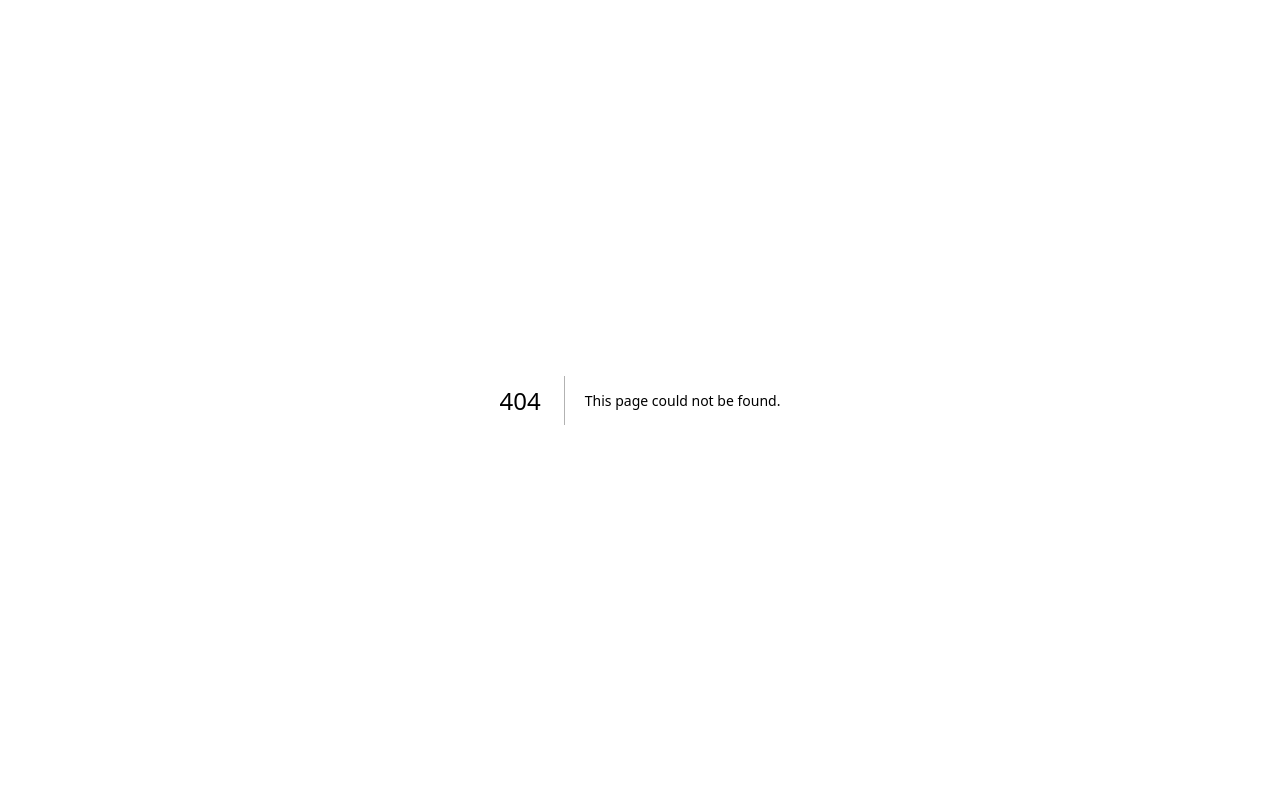
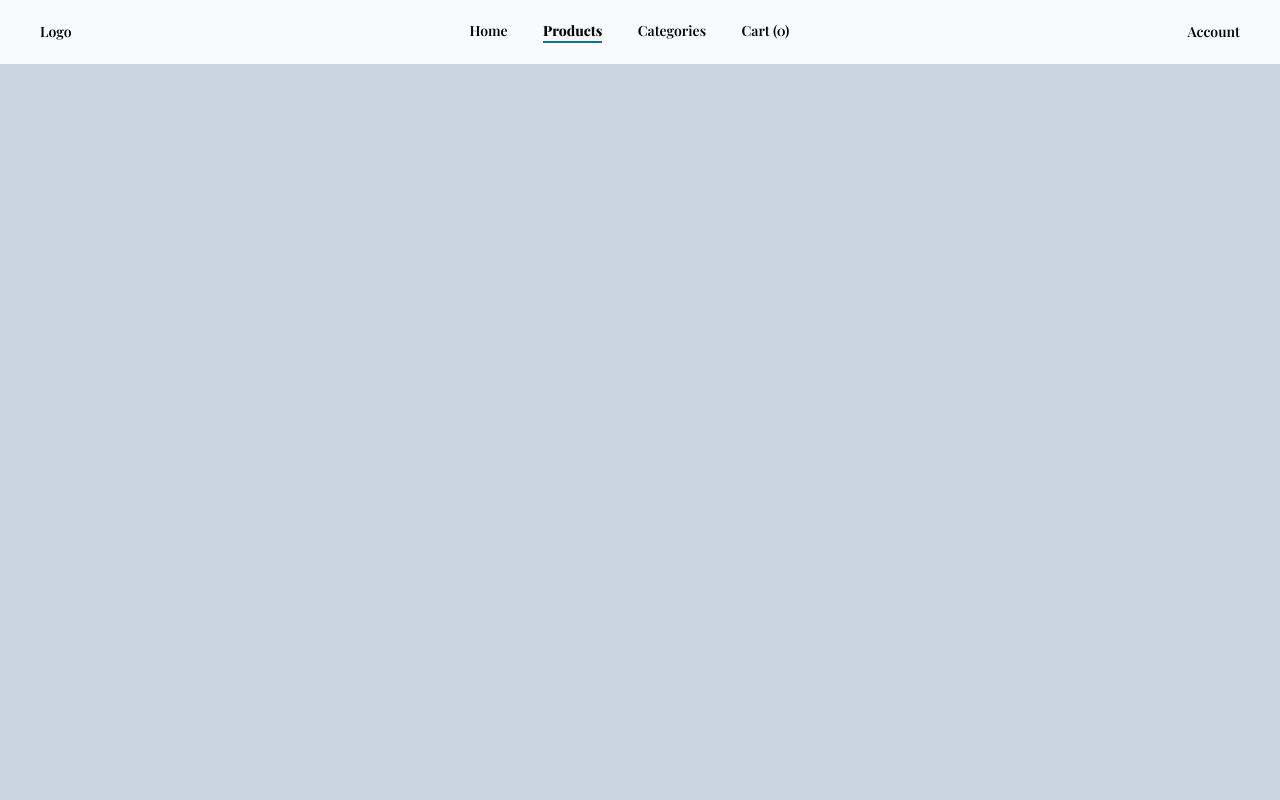
Before and after one commit to CreatorSsumit/ecommerce, a Next.js app: page /products in a window 1280 px wide. Before the commit this address had no page. Shown: the top 800 px of the page. Built offline with nearby package versions, Linux system fonts and the light colour scheme; a web font is replaced by a local one.

Commit message:
refactor

```diff
--- /dev/null
+++ b/components/Product/Product.js
@@ -0,0 +1,14 @@
+import React from "react";
+import Layout from "../Layout";
+
+function Product() {
+  return (
+    <Layout>
+      <div className="w-full h-screen bg-slate-300">
+        <nav></nav>
+      </div>
+    </Layout>
+  );
+}
+
+export default Product;
--- /dev/null
+++ b/pages/products.js
@@ -0,0 +1,12 @@
+import Product from "@/components/Product/Product";
+import React from "react";
+
+function productPage() {
+  return (
+    <div>
+      <Product />
+    </div>
+  );
+}
+
+export default productPage;
```
